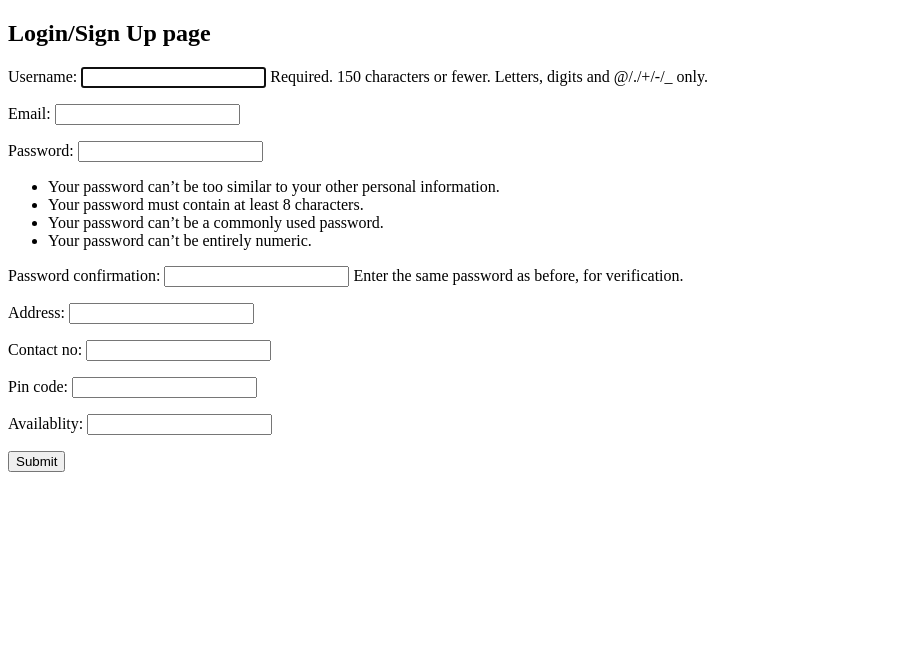
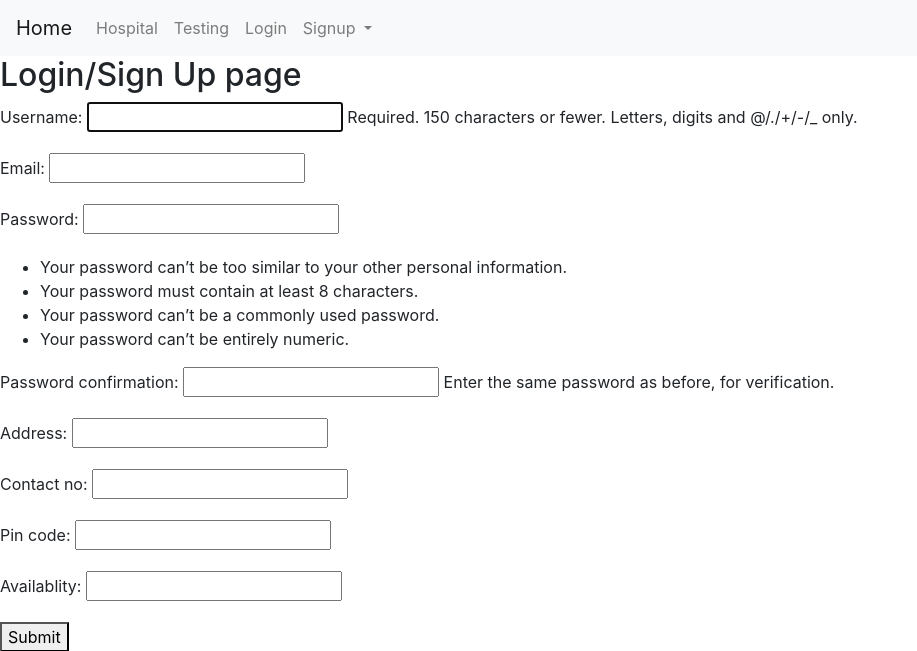
Before and after one commit to m-a-rahul/COVID19-BOT, a Django app: page /accounts/signup/testing in a window 1280 px wide. Shown: the top 651 px of the page, without its empty margins (0-917 px from the left). Run offline with Django 3.2, Linux system fonts and the light colour scheme; some libraries are stand-ins or nearby versions.

Commit message:
Navbar base skeleton and extending to all the pages

```diff
--- a/accounts/templates/accounts/signup.html
+++ b/accounts/templates/accounts/signup.html
@@ -1,8 +1,6 @@
-<!DOCTYPE html>
+{% extends "base.html"%}
 {% load static %}
-<html lang="en" dir="ltr">
-  <head>
-    <meta charset="utf-8">
+{% block content %}
     <style>
       /* body
       {
@@ -21,9 +19,6 @@
         margin: 0;
       }
     </style>
-    <title></title>
-  </head>
-  <body>
 
   <h2>Login/Sign Up page</h2>
     <form enctype="multipart/form-data" method="post">
@@ -36,5 +31,4 @@
       document.getElementById('id_contact_no').type = 'number';
       document.getElementById('id_pin_code').type = 'number';
     </script>
-  </body>
-</html>
+{% endblock %}
--- a/templates/base.html
+++ b/templates/base.html
@@ -7,14 +7,9 @@
     <title>BOT</title>
     <!-- CSS only -->
     <style>
-      .dropdown-content {
+      /* .dropdown-content {
   display: none;
-  /* position: absolute; */
   background-color:  rgb(206, 27, 27);
-  /* min-width: 160px;
-  width: 100%; */
-  /* box-shadow: 0px 8px 16px 0px rgba(0,0,0,0.2); */
-  /* z-index: 1; */
 }
 .dropdown {
   position: relative;
@@ -60,12 +55,47 @@
   .topnav a.active,.topnav button.active {
     background-color: #4CAF50;
     color: white;
-  }
+  } */
   </style>
     <link rel="stylesheet" href="https://stackpath.bootstrapcdn.com/bootstrap/4.5.2/css/bootstrap.min.css" integrity="sha384-JcKb8q3iqJ61gNV9KGb8thSsNjpSL0n8PARn9HuZOnIxN0hoP+VmmDGMN5t9UJ0Z" crossorigin="anonymous">
   </head>
   <body>
-    <div class="topnav" style="overflow: hidden;">
+    <nav class="navbar navbar-expand-lg navbar-light bg-light">
+  <a class="navbar-brand" href="#home">Home</a>
+  <button class="navbar-toggler" type="button" data-toggle="collapse" data-target="#navbarSupportedContent" aria-controls="navbarSupportedContent" aria-expanded="false" aria-label="Toggle navigation">
+    <span class="navbar-toggler-icon"></span>
+  </button>
+
+  <div class="collapse navbar-collapse" id="navbarSupportedContent">
+    <ul class="navbar-nav mr-auto">
+      <li class="nav-item">
+        <a class="nav-link" href="#">Hospital</a>
+      </li>
+      <li class="nav-item">
+        <a class="nav-link" href="#">Testing</a>
+      </li>
+      {% if user.is_authenticated %}
+      <li class="nav-item">
+        <a class="nav-link" href="{% url 'accounts:logout' %}">logout</a>
+      </li>
+      {% else %}
+      <li class="nav-item">
+        <a class="nav-link" href="{% url 'accounts:login' %}">Login</a>
+      </li>
+      <li class="nav-item dropdown">
+        <a class="nav-link dropdown-toggle" href="#" id="navbarDropdown" role="button" data-toggle="dropdown" aria-haspopup="true" aria-expanded="false">
+          Signup
+        </a>
+        <div class="dropdown-menu" aria-labelledby="navbarDropdown">
+          <a class="dropdown-item" href="{% url 'accounts:tsignup' %}">Testing Signup</a>
+          <div class="dropdown-divider"></div>
+          <a class="dropdown-item" href="{% url 'accounts:hsignup' %}">Hosipital Signup</a>
+        </div>
+      </li>
+      {% endif %}
+  </div>
+</nav>
+    <!-- <div class="topnav" style="overflow: hidden;">
 
       {% if user.is_authenticated %}
       <a href="{% url 'accounts:logout' %}">Log Out</a>
@@ -80,7 +110,7 @@
       <a href="#hospital">Hospital</a>
       <a href="testing">Testing</a>
       <a class="active" href="#home">Home</a>
-    </div>
+    </div> -->
     {% block content %}
     {% endblock %}
     <!-- JS, Popper.js, and jQuery -->
```
Also changed, not shown: accounts/templates/accounts/login.html (+3 -9 lines), general/templates/general/booking_form.html (+3 -9 lines).
